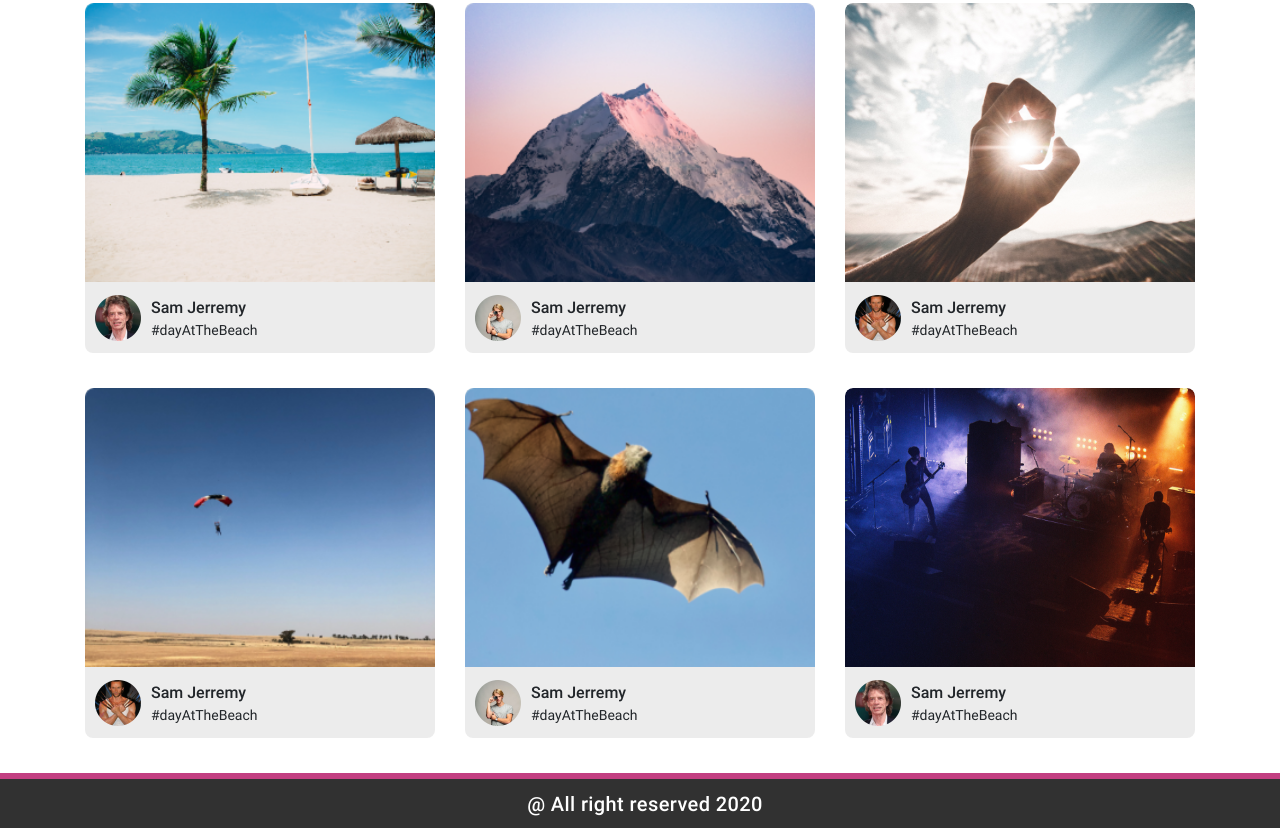
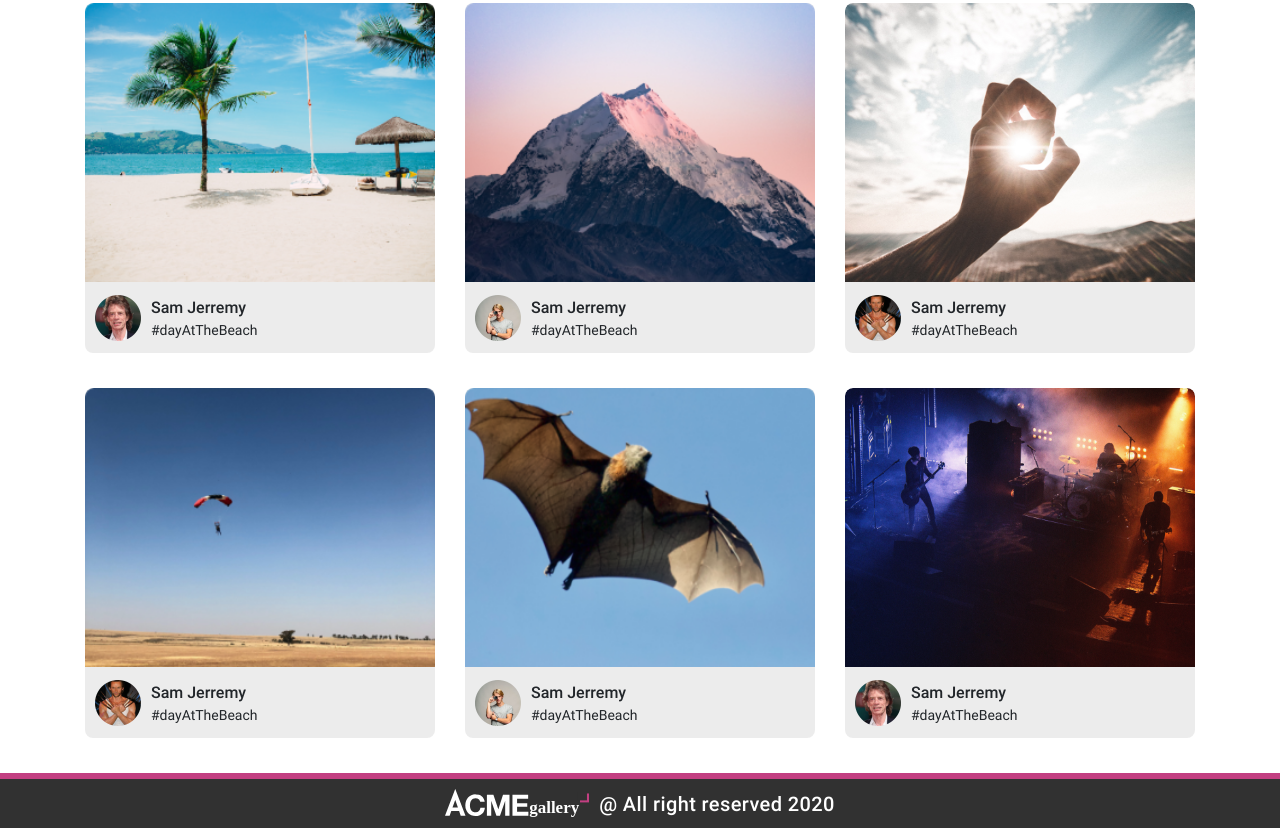
Before and after one commit to tomlazersheep/acmeGallery, a website: page index.html in a window 1280 px wide. Shown: the part 413-1241 px from the top of the page. Drawn offline with Linux system fonts and the light colour scheme.

Commit message:
class fix

```diff
--- a/index.html
+++ b/index.html
@@ -136,7 +136,7 @@
   </main>
 
   <footer class="footer bg-dark d-flex align-items-center justify-content-center">
-    <img src="img/logo-white.svg" alt="Acme Gallery" class="footer-brand d-none d-block-md">
+    <img src="img/logo-white.svg" alt="Acme Gallery" class="footer-brand d-none d-md-block">
     <span class="footer__copy">@ All right reserved 2020</span>
   </footer>
 </body>
```
